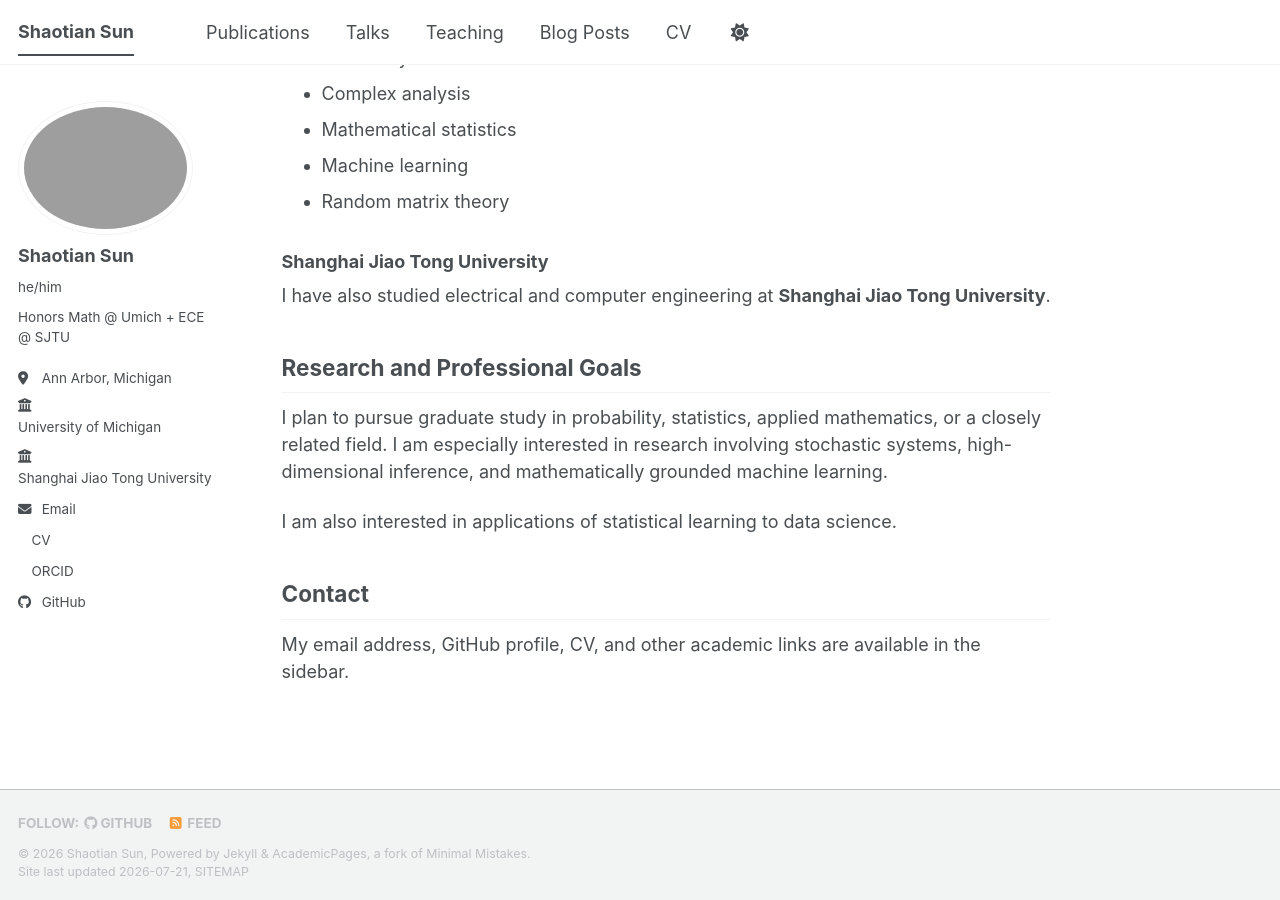
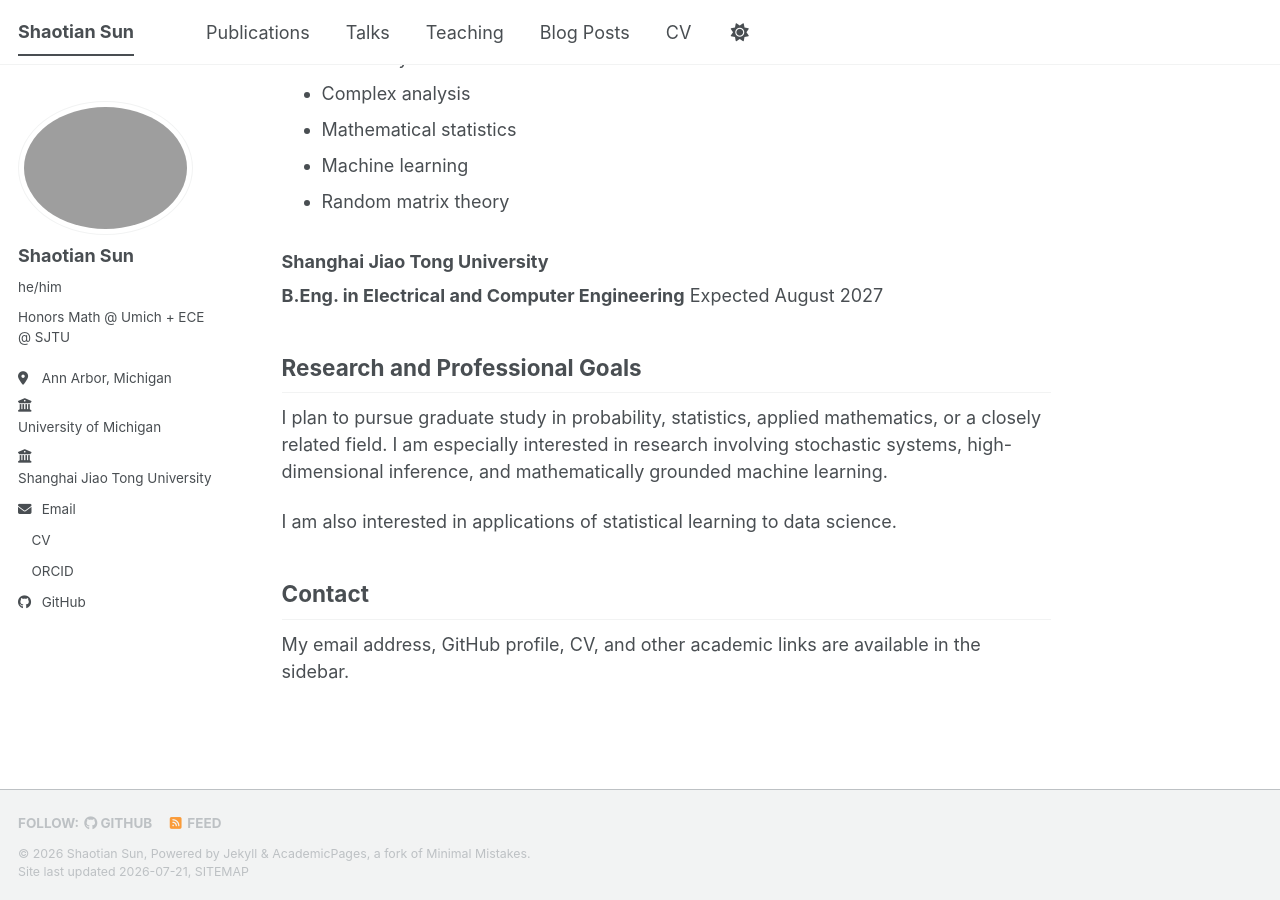
Before and after one commit to Shaotian-Sun/shaotian-sun.github.io, a Jekyll site: the page built from _pages/about.md, in a window 1280 px wide and 900 px high, scrolled down 1346 px. Built offline with Jekyll 4.4.1, drawn with Linux system fonts in a browser that asks for light colours; a style sheet for code colours, icons or effects is not loaded.

Commit message:
fix the link

```diff
--- a/_config.yml
+++ b/_config.yml
@@ -32,7 +32,7 @@
   employer: "University of Michigan"
   employer_url: "https://umich.edu/"
   secondary_employer: "Shanghai Jiao Tong University"
-  secondary_employer_url: "https://www.sjtu.edu.cn/"
+  secondary_employer_url: "https://en.sjtu.edu.cn"
   uri: # URL
   email: "shaotian@umich.edu"
   cv: "/files/cv.pdf"
--- a/_pages/about.md
+++ b/_pages/about.md
@@ -51,7 +51,8 @@
 
 ### Shanghai Jiao Tong University
 
-I have also studied electrical and computer engineering at **Shanghai Jiao Tong University**.
+**B.Eng. in Electrical and Computer Engineering**
+Expected August 2027
 
 ## Research and Professional Goals
 
```
